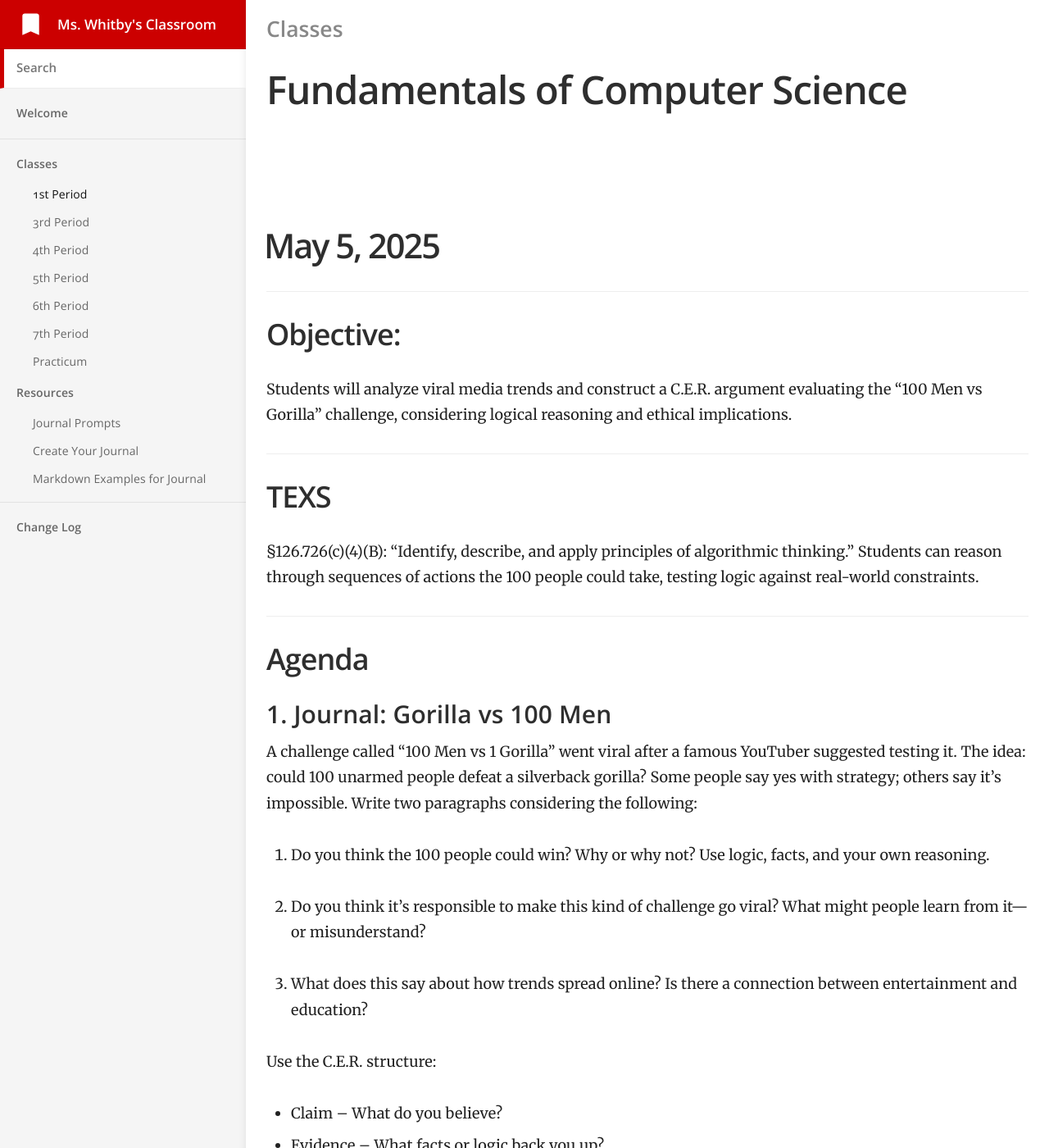
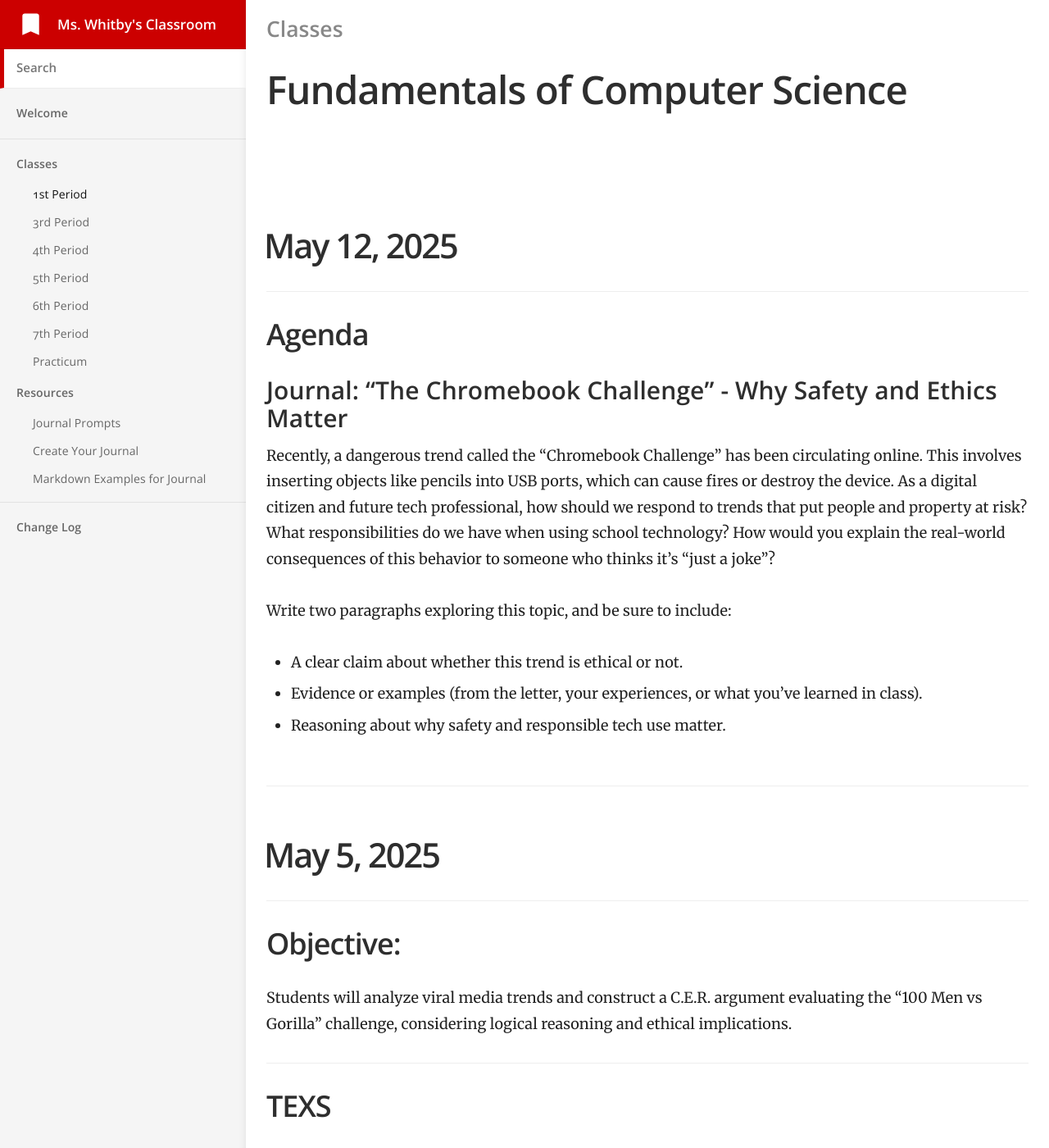
Before and after one commit to mswhitby/classroom, a Jekyll site: the page built from _docs/classes/1st.md, in a window 1280 px wide and 1400 px high. Shown: the whole window at 82% size. Built offline with Jekyll 4.4.1, drawn with Linux system fonts in a browser that asks for light colours.

Commit message:
Updated lessons

```diff
--- a/_docs/classes/1st.md
+++ b/_docs/classes/1st.md
@@ -5,6 +5,20 @@ category: Classes
 order: 1
 ---
 
+# May 12, 2025
+
+## Agenda
+
+### Journal: "The Chromebook Challenge" - Why Safety and Ethics Matter
+
+Recently, a dangerous trend called the “Chromebook Challenge” has been circulating online. This involves inserting objects like pencils into USB ports, which can cause fires or destroy the device. As a digital citizen and future tech professional, how should we respond to trends that put people and property at risk? What responsibilities do we have when using school technology? How would you explain the real-world consequences of this behavior to someone who thinks it’s “just a joke”?
+
+Write two paragraphs exploring this topic, and be sure to include:
+- A clear claim about whether this trend is ethical or not.
+- Evidence or examples (from the letter, your experiences, or what you’ve learned in class).
+- Reasoning about why safety and responsible tech use matter.
+
+----
 
 # May 5, 2025
 
@@ -56,8 +70,6 @@ Use the C.E.R. structure:
 - Claim – What do you believe?
 - Evidence – What facts or logic back you up?
 - Reasoning – Why does this matter?
-
-
 
 ----
 
```
Also changed, not shown: id-scanne/index.html (deleted, +0 -71 lines).
